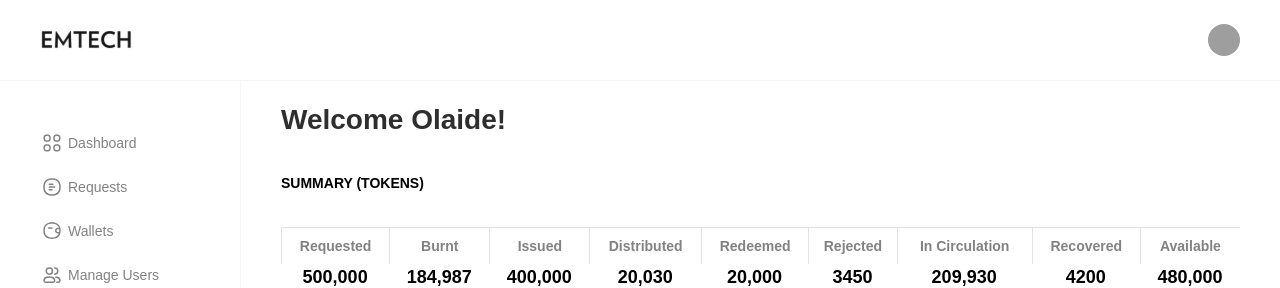
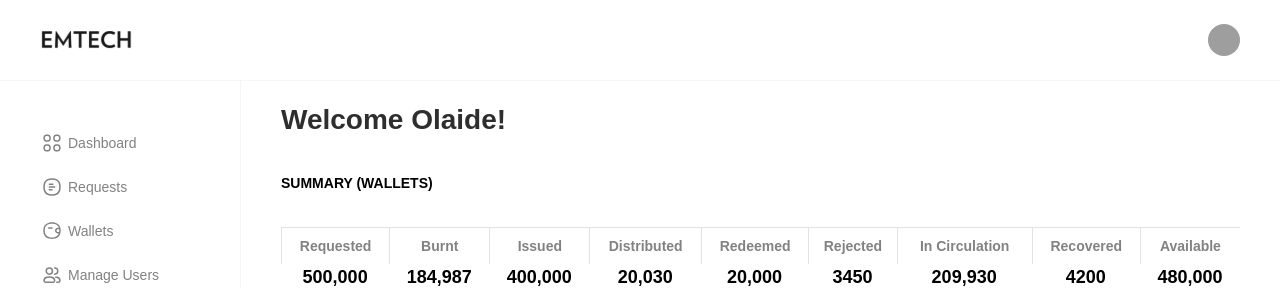
Before and after one commit to code-monarch/psychic-system, a React (Create React App) app: page / in a window 1280 px wide. Shown: the top 288 px of the page. Built offline with nearby package versions, Linux system fonts and the light colour scheme; grey boxes are pictures that could not be loaded.

Commit message:
Fix Wallets view

```diff
--- a/src/components/WalletsView.tsx
+++ b/src/components/WalletsView.tsx
@@ -39,7 +39,7 @@ export default function WalletsView({ displayName }: { displayName: string }) {
     return (
         <View>
             <Header>Welcome {displayName}!</Header>
-            <Title>Summary (Tokens)</Title>
+            <Title>Summary (Wallets)</Title>
             <SummaryTable config={summaryTableConfig}/>
             <Title>Requests Queue</Title>
             <WalletsTable/>
```
